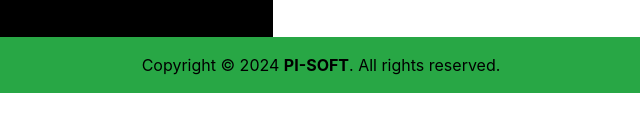
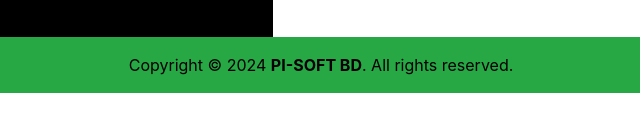
Before and after one commit to Pinash51/3DMUG, a plain HTML site: page index.html in a window 1280 px wide. Shown: the part 522-654 px from the top of the page, 319-959 px from the left. Drawn offline with nearby package versions, Linux system fonts and the light colour scheme.

Commit message:
Update index.html

```diff
--- a/index.html
+++ b/index.html
@@ -67,7 +67,7 @@
         </div>
     </div>
     <div class="text-center p-3 bg-success" style="color: black;">
-        Copyright © 2024 <a href="https://pisoftbd.com" target="_blank" rel="noopener noreferrer" style="font-weight: bold; color:black;">PI-SOFT</a>. All rights reserved.
+        Copyright © 2024 <a href="https://pisoftbd.com" target="_blank" rel="noopener noreferrer" style="font-weight: bold; color:black;">PI-SOFT BD</a>. All rights reserved.
     </div>
     <script src="https://code.jquery.com/jquery-3.6.0.min.js"></script>
     <script src="https://cdnjs.cloudflare.com/ajax/libs/three.js/r128/three.min.js"></script>
```
